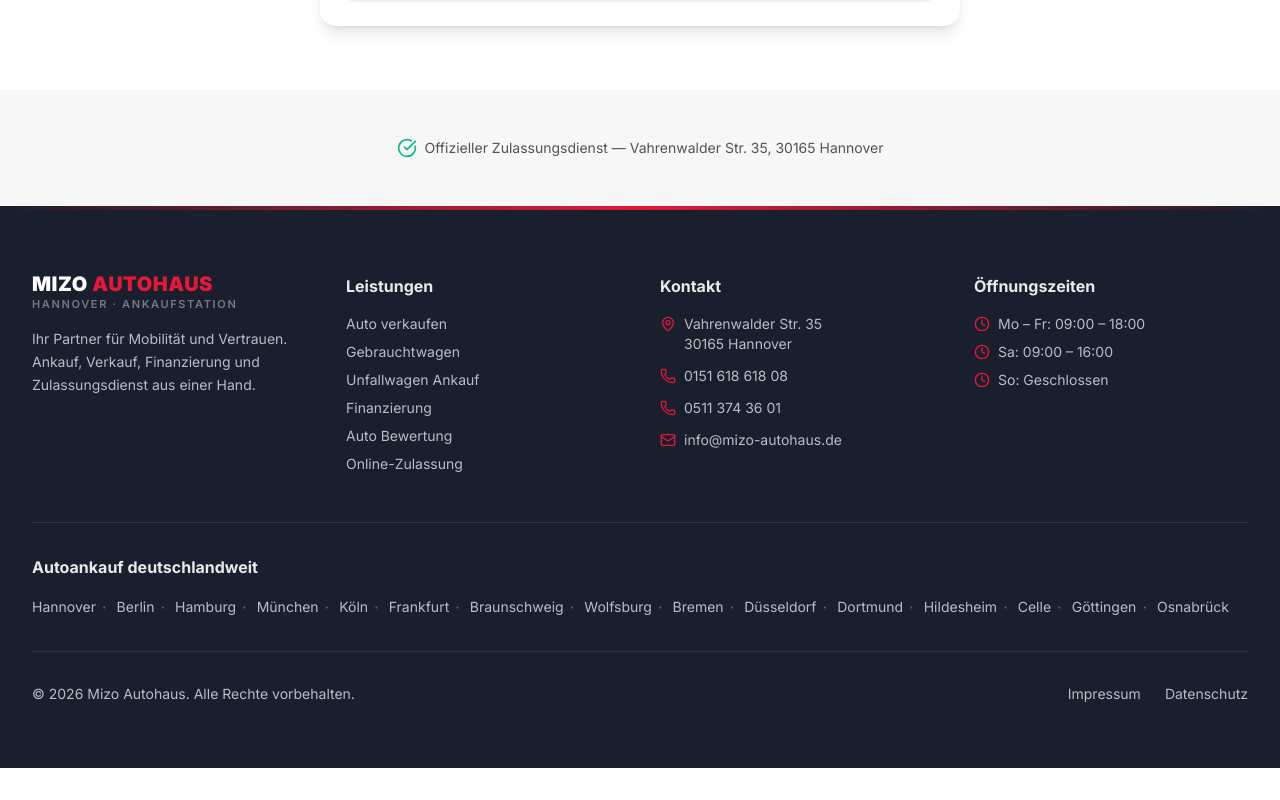
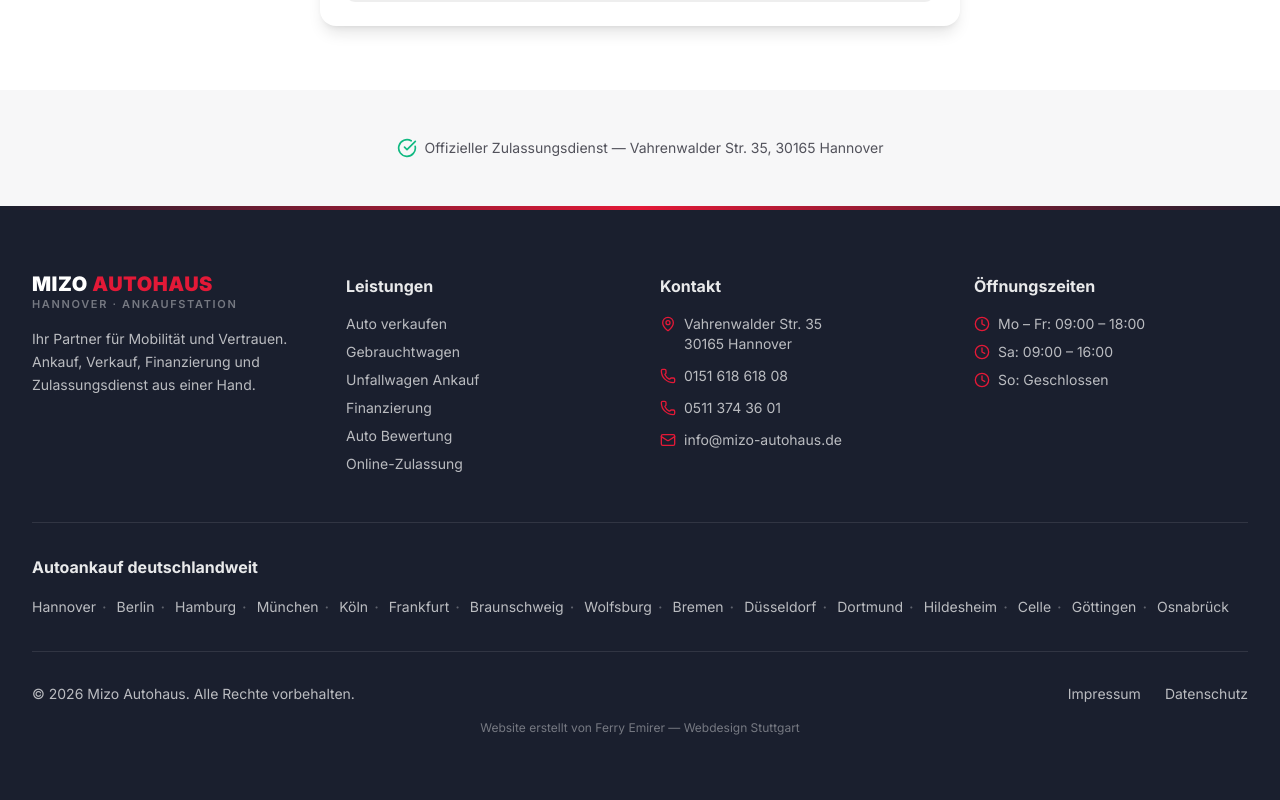
Before and after one commit to ferry-ki-einbau/mizo-autohaus, a React (Vite) app: page /online-zulassung in a window 1280 px wide. Shown: the part 2499-3299 px from the top of the page. Before the commit the page ends 3267 px from the top, so only its background shows below. Built offline with nearby package versions, Linux system fonts and the light colour scheme.

Commit message:
feat: ferryemirer.de backlink im footer

```diff
--- a/src/components/Footer.tsx
+++ b/src/components/Footer.tsx
@@ -114,6 +114,17 @@
             <Link to="/datenschutz" className="hover:text-white/70 transition-colors no-underline text-white/70">Datenschutz</Link>
           </div>
         </div>
+        <div className="mt-4 text-center text-xs text-white/40">
+          Website erstellt von{' '}
+          <a
+            href="https://ferryemirer.de"
+            target="_blank"
+            rel="noopener"
+            className="text-white/40 hover:text-accent transition-colors no-underline"
+          >
+            Ferry Emirer — Webdesign Stuttgart
+          </a>
+        </div>
       </div>
       <div className="h-16 lg:hidden" />
     </footer>
```
